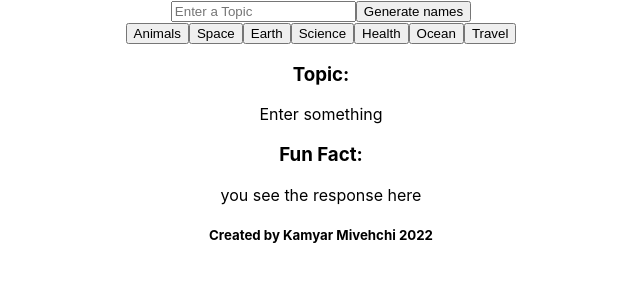
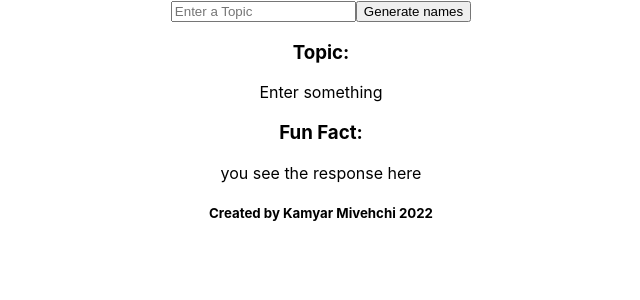
Before and after one commit to Kam-Mivehchi/GPT-3-Demo, a React (Create React App) app: page / in a window 1280 px wide. Shown: the top 300 px of the page, without its empty margins (319-959 px from the left). Built offline with nearby package versions, Linux system fonts and the light colour scheme.

Commit message:
change prompt to explain code in plain english

```diff
--- a/src/App.js
+++ b/src/App.js
@@ -2,6 +2,7 @@
 import './App.css';
 import { useState } from "react";
 import axios from 'axios'
+
 import { Routes, Route, Link } from "react-router-dom";
 
 function App() {
@@ -18,20 +19,20 @@ function App() {
     apiCall(e.target[0].value);
     e.target[0].value = ''
   }
-  const submitPreset = async (e) => {
-    console.log(e)
-    e.preventDefault()
-    if (!e.target.value) {
-      return;
-    }
-    apiCall(e.target.value);
+  // const submitPreset = async (e) => {
+  //   console.log(e)
+  //   e.preventDefault()
+  //   if (!e.target.value) {
+  //     return;
+  //   }
+  //   apiCall(e.target.value);
 
-  }
+  // }
 
   const apiCall = async (userInput) => {
 
     const req = JSON.stringify({
-      "prompt": `Fun Fact \n\n${userInput}`,
+      "prompt": ` \n\n${userInput} Here's what the above class is doing:\n1.`,
       "max_tokens": 1000,
       "temperature": 1,
       "top_p": 1,
@@ -72,9 +73,9 @@ function App() {
             <input type="text" placeholder="Enter a Topic" />
             <input type="submit" value="Generate names" />
           </form>
-          {presets.map((topic) => {
+          {/* {presets.map((topic) => {
             return (<button type="button" onClick={submitPreset} value={topic} >{topic}</button>)
-          })}
+          })} */}
           <h3>Topic:</h3>
           <p>
             {result.userInput}
```
